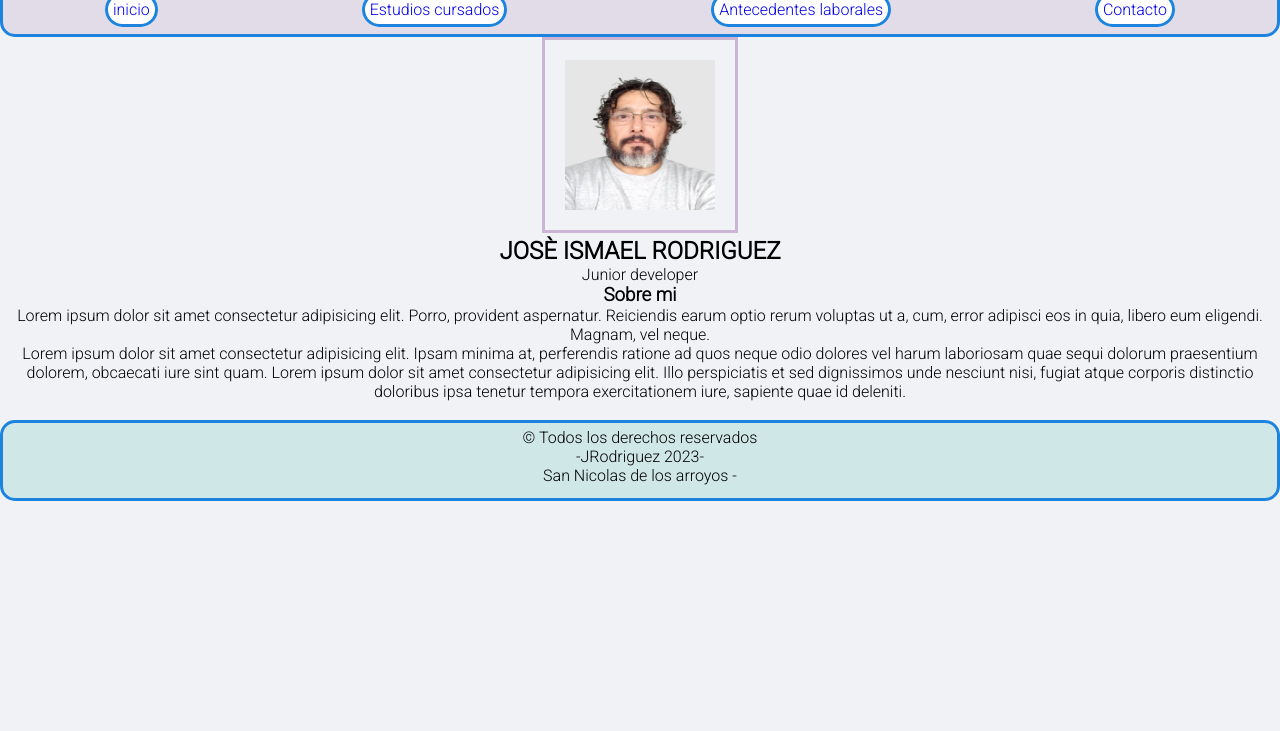
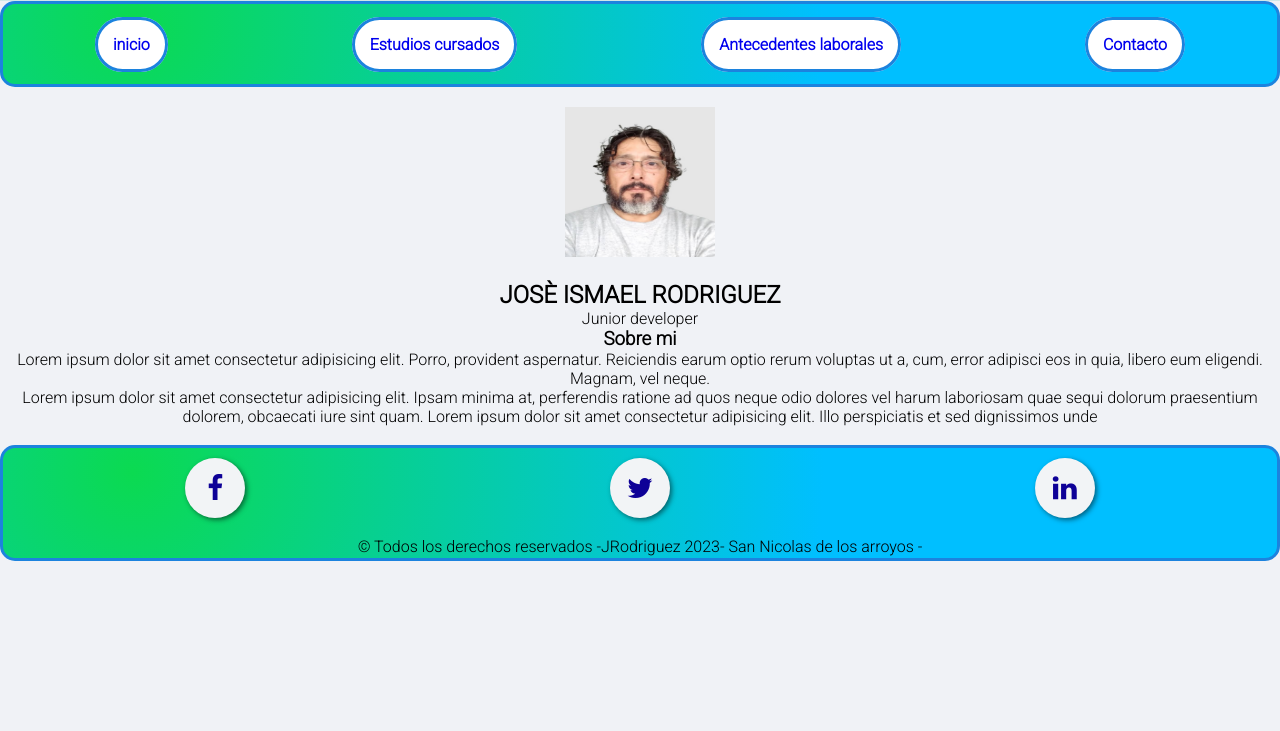
Before and after one commit to jos3376/jos3376.github-io, a plain HTML site: page index.html in a window 1280 px wide. Shown: the part 69-800 px from the top of the page. Drawn offline with Linux system fonts and the light colour scheme.

Commit message:
Add files via upload

```diff
--- a/index.html
+++ b/index.html
@@ -5,6 +5,7 @@
     <meta http-equiv="X-UA-Compatible" content="IE=edge">
     <meta name="viewport" content="width=device-width, initial-scale=1.0">
     <title>Cv Rodriguez josé</title>
+    <link rel="stylesheet" href="https://stackpath.bootstrapcdn.com/font-awesome/4.7.0/css/font-awesome.min.css">
     <link rel="stylesheet" href="style.css">
     <link rel="icon" href="fotos/logo.ico">
     <link rel="preconnect" href="https://fonts.googleapis.com">
@@ -18,10 +19,10 @@
         </h1>
     </header>
     <nav>
-        <li> <a class="lista" href="index.html" >inicio</a></li>
-        <li> <a class="lista" href="estudios.html" > Estudios cursados</a></li>
-        <li> <a class="lista"href="antecedentes.html" >Antecedentes laborales </a></li>
-        <li> <a class="lista"href="formulario.html">Contacto</a></li>
+        <li><a class="lista" href="index.html" >inicio</a></li>
+        <li><a class="lista" href="estudios.html" > Estudios cursados</a></li>
+        <li><a class="lista"href="antecedentes.html" >Antecedentes laborales </a></li>
+        <li><a class="lista"href="formulario.html">Contacto</a></li>
     </nav>
     <div class="contenedor">
         <section>
@@ -45,16 +46,18 @@
             <p>
             Lorem ipsum dolor sit amet consectetur adipisicing elit. Ipsam minima at, perferendis ratione ad quos neque odio dolores
             vel harum laboriosam quae sequi dolorum praesentium dolorem, obcaecati iure sint quam.
-            Lorem ipsum dolor sit amet consectetur adipisicing elit. Illo perspiciatis et sed dignissimos unde nesciunt nisi,
-            fugiat atque corporis distinctio doloribus ipsa tenetur tempora exercitationem iure, sapiente quae id deleniti.
+            Lorem ipsum dolor sit amet consectetur adipisicing elit. Illo perspiciatis et sed dignissimos unde
             </p><br>
         </section>
     </div>
     <footer>
+        <section class="buttons">
+            <a href="https://www.facebook.com/" class="fa fa-facebook"></a>
+            <a href="https://twitter.com/" class="fa fa-twitter"></a>
+            <a href="https://www.linkedin.com/" class="fa fa-linkedin"></a>
+        </section><br>
         <p>
-            © Todos los derechos reservados <br>
-            -JRodriguez 2023- <br>
-            San Nicolas de los arroyos -
+            © Todos los derechos reservados -JRodriguez 2023- San Nicolas de los arroyos -
         </p>
     </footer>
     <script src="scrip.js"></script>
--- a/style.css
+++ b/style.css
@@ -8,41 +8,43 @@ body{
     text-align: center;
 }
 h1{
-    font-size:xx-large;
+    font-style:oblique;
+    padding: 15px;
 }
 header{
     background-color: rgb(208, 231, 232);
-    height: 50px;
+    height: 70px;
 }
 img{
     padding: 20px;
     height: 150px;
     width: 150px;
-    border-style: solid;
-    color: rgb(202, 181, 213);
 }
 nav{
-    background-color: rgb(225, 220, 231);
+    background-image: radial-gradient( circle 767px at 10.2% 22.1%,  rgba(11,218,81,1) 0%, rgba(0,191,255,1) 90% );
     display: flex;
     align-items: center;
-    justify-content:space-around ;
-    height: 50px;
+    justify-content:space-around;
+    height: 80px;
     border-style: solid;
     border-color: rgb(28, 131, 222);
     border-radius: 15px;
 }
 nav a{
-    border-radius: 25px;
+    font-weight: 600;
+    border-radius: 35px;
     border-style: solid;
     border-color: rgb(28, 131, 222);
-    padding:5px;
-    margin: 5px;
+    padding:15px;
     text-decoration: none;
     background-color:#FFFFFF;
+
 }
 nav a:hover{
-    background-color: #f6f0e5;
-    color:rgb(230, 7, 7);
+    background-color: #180469;
+    color:#FFFFFF;
+    transition: 1s;
+
 }
 li{
     list-style: none;
@@ -52,12 +54,37 @@ li{
     width: 100%;
     padding-top: 30px;
 }
+.buttons {
+    min-width: 700px;
+    display: flex;
+    justify-content: space-around;
+}
+.buttons a {
+    margin-top: 5px;
+    text-decoration: none;
+    font-size: 28px;
+    width: 60px;
+    height: 60px;
+    line-height: 60px;
+    text-align: center;
+    background: #f2f4f6;
+    color: #0e0197;
+    border-radius: 50%;
+    box-shadow: 2px 2px 5px rgba(0, 0, 0, .5);
+    transition: all .4s ease-in-out;
+}
+.buttons a:hover {
+    transform: scale(1.2);
+    background-color: #180469;
+    color:#FFFFFF;
+}
 
 footer{
-    height: 70px;
-    background-color:  rgb(208, 231, 232);
+    height: 100px;
+    background-image: radial-gradient( circle 767px at 10.2% 22.1%,  rgba(11,218,81,1) 0%, rgba(0,191,255,1) 90% );
     border-style: solid;
     border-radius: 15px;
     padding-top: 5px;
     border-color: rgb(28, 131, 222);
+    padding-bottom: 5px;
 }
```
Also changed, not shown: antecedentes.html (+9 -5 lines), estudios.html (+7 -3 lines), formulario.html (+7 -3 lines), fotos/face.png (added), fotos/instagram.png (added), fotos/linkedin.png (added), fotos/twitter.png (added).
